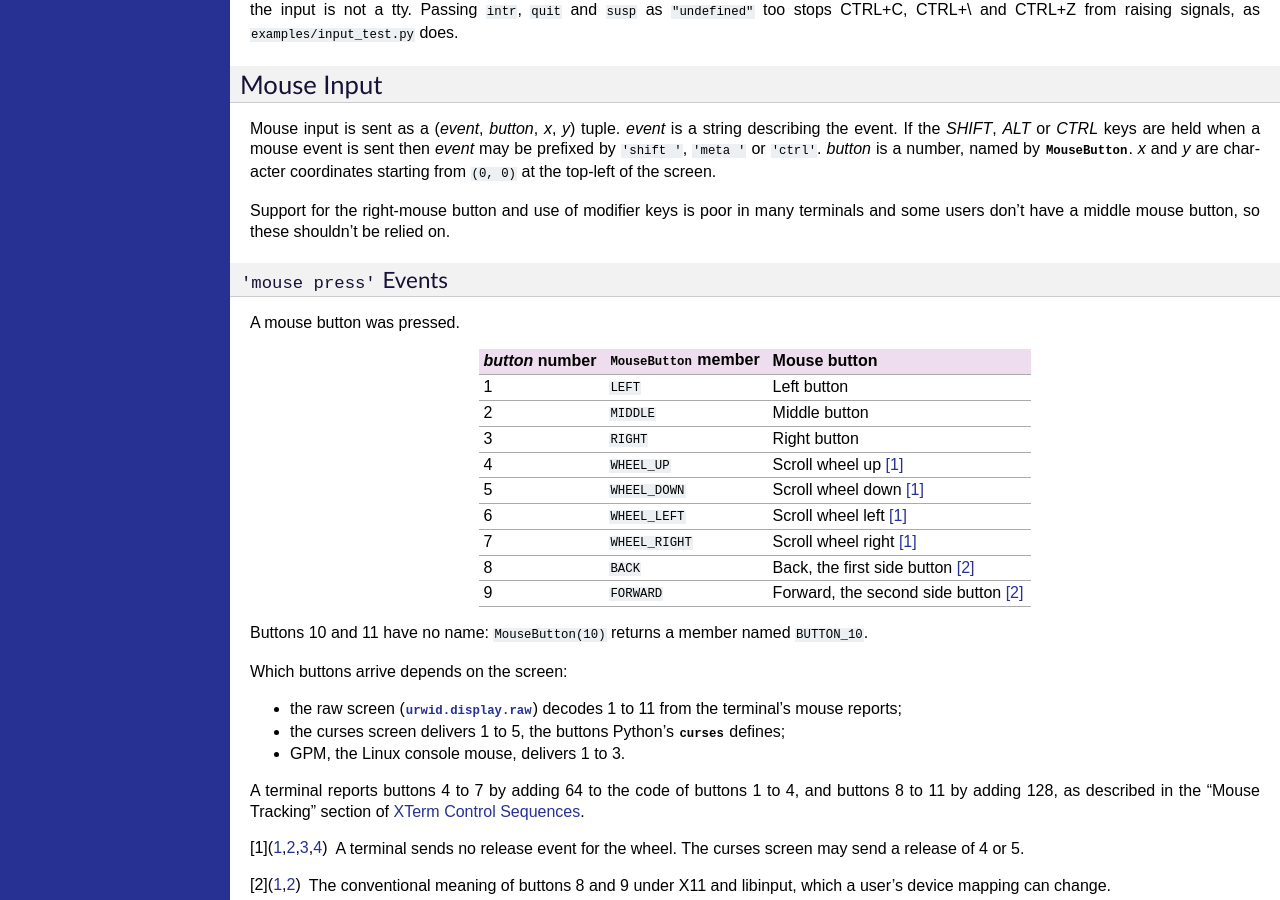
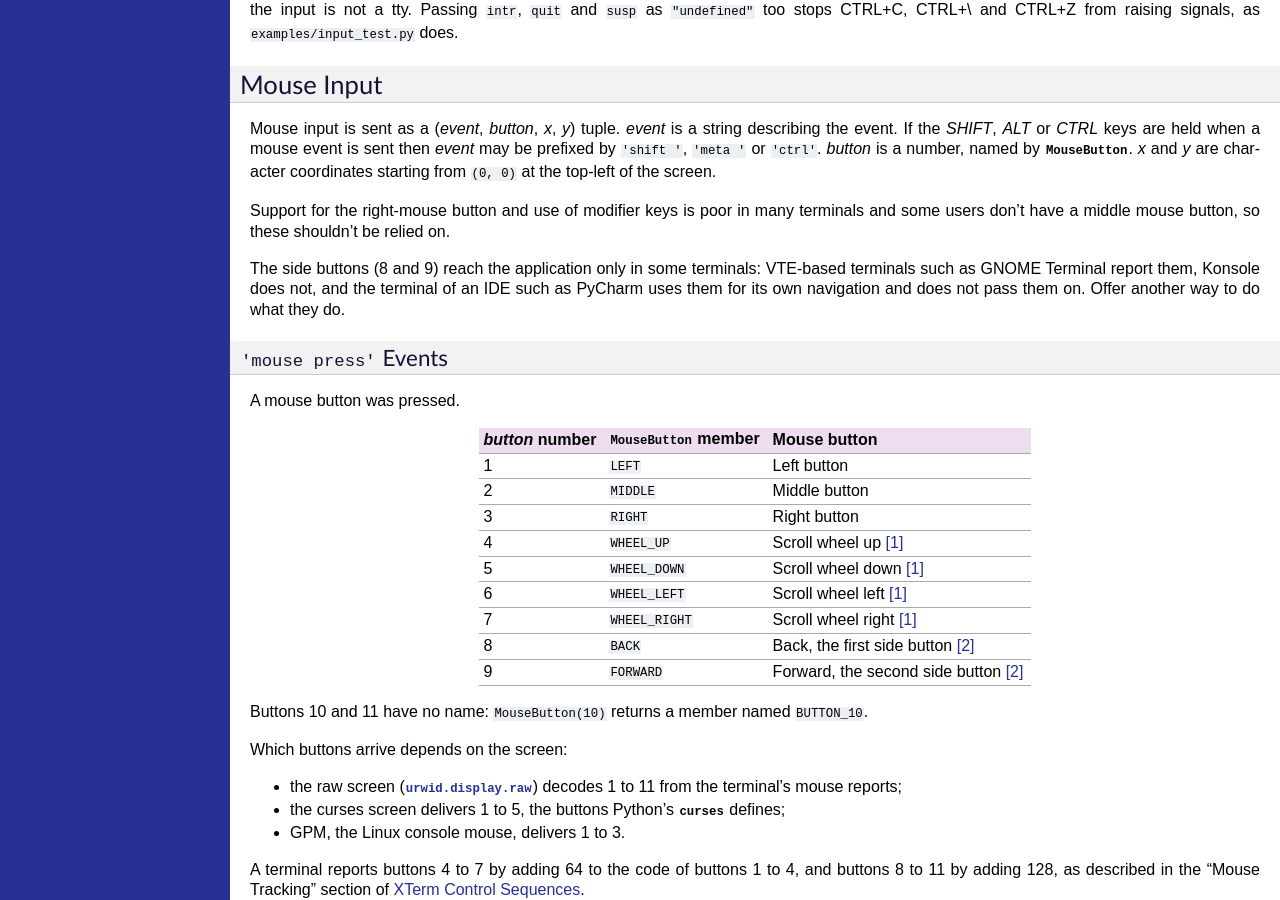
Before and after one commit to urwid/urwid, a Sphinx documentation site: the page built from docs/manual/userinput.rst, in a window 1280 px wide and 900 px high, scrolled down 2316 px. Built offline with Sphinx 7.4.7, drawn with Linux system fonts in a browser that asks for light colours.

Commit message:
Document which terminals report the mouse side buttons
VTE-based terminals report buttons 8 and 9, Konsole does not, and an IDE terminal
such as PyCharm's keeps them for its own navigation.

```diff
--- a/docs/manual/userinput.rst
+++ b/docs/manual/userinput.rst
@@ -188,6 +188,11 @@ Support for the right-mouse button and use of modifier keys is poor in many
 terminals and some users don't have a middle mouse button, so these shouldn't
 be relied on.
 
+The side buttons (8 and 9) reach the application only in some terminals:
+VTE-based terminals such as GNOME Terminal report them, Konsole does not, and
+the terminal of an IDE such as PyCharm uses them for its own navigation and
+does not pass them on. Offer another way to do what they do.
+
 ``'mouse press'`` Events
 ------------------------
 
```
